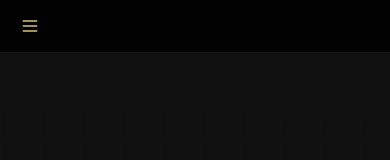
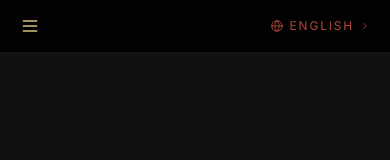
Before and after one commit to rafaelturse/thedominatorofsouls, a Next.js app: page / in a window 390 px wide. Shown: the top 160 px of the page. Built offline with nearby package versions, Linux system fonts and the light colour scheme.

Commit message:
switch menu

```diff
--- a/components/Header.tsx
+++ b/components/Header.tsx
@@ -54,6 +54,10 @@ export default function Header() {
           )}
           <LanguageSwitcher />
         </nav>
+
+        <div className="md:hidden">
+          <LanguageSwitcher />
+        </div>
       </div>
 
       {open && (
@@ -77,9 +81,6 @@ export default function Header() {
               </Link>
             )
           )}
-          <div className="pt-3">
-            <LanguageSwitcher />
-          </div>
         </nav>
       )}
     </header>
```
